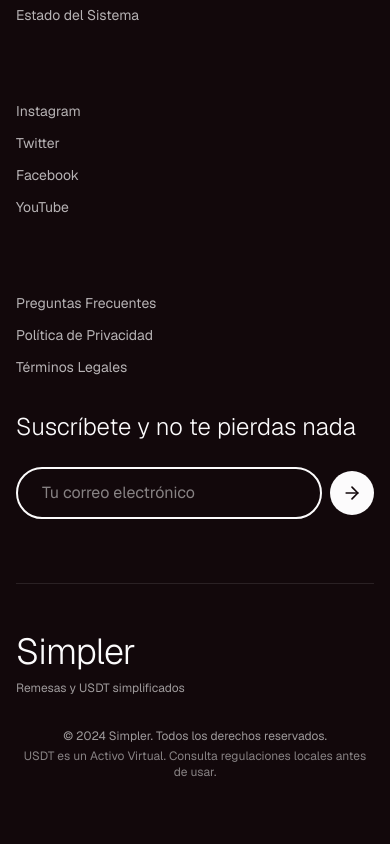
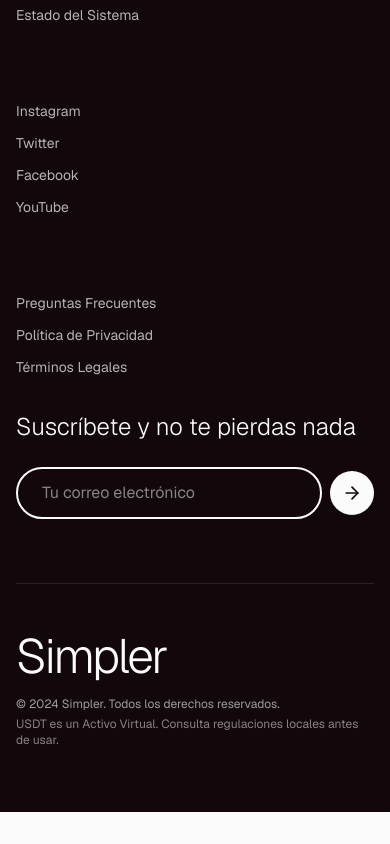
Before and after one commit to gualbysoca/v0-simpler-landing-page, a Next.js app: page / in a window 390 px wide. Shown: the part 3082-3926 px from the top of the page. After the commit the page ends 3894 px from the top, so only its background shows below. Built offline with nearby package versions, Linux system fonts and the light colour scheme.

Commit message:
feat: update footer with full-width "Simpler" typography\n\nExtend "Simpler" brand across screen width with responsive font sizes.

```diff
--- a/components/footer.tsx
+++ b/components/footer.tsx
@@ -132,20 +132,17 @@ export function Footer() {
         {/* Divider */}
         <div className="h-px bg-background/10 mb-12" />
 
-        {/* Bottom Section */}
-        <div className="flex flex-col md:flex-row items-center justify-between gap-8">
-          {/* Logo & Branding */}
-          <div className="w-full md:w-auto">
-            <h2 className="text-4xl md:text-6xl font-light text-background tracking-tight">
+        {/* Bottom Section - Full Width Logo */}
+        <div className="flex flex-col gap-4">
+          {/* Full Width Brand Name */}
+          <div className="w-full -mx-4 sm:-mx-6 lg:-mx-8 px-4 sm:px-6 lg:px-8">
+            <h2 className="text-5xl sm:text-6xl md:text-7xl lg:text-8xl font-light text-background tracking-tighter leading-none">
               Simpler
             </h2>
-            <p className="text-xs text-background/60 mt-2">
-              Remesas y USDT simplificados
-            </p>
           </div>
 
           {/* Bottom Info */}
-          <div className="text-xs text-background/60 space-y-1 text-center md:text-right">
+          <div className="text-xs text-background/60 space-y-1">
             <p>&copy; 2024 Simpler. Todos los derechos reservados.</p>
             <p className="text-background/50">
               USDT es un Activo Virtual. Consulta regulaciones locales antes de usar.
```
